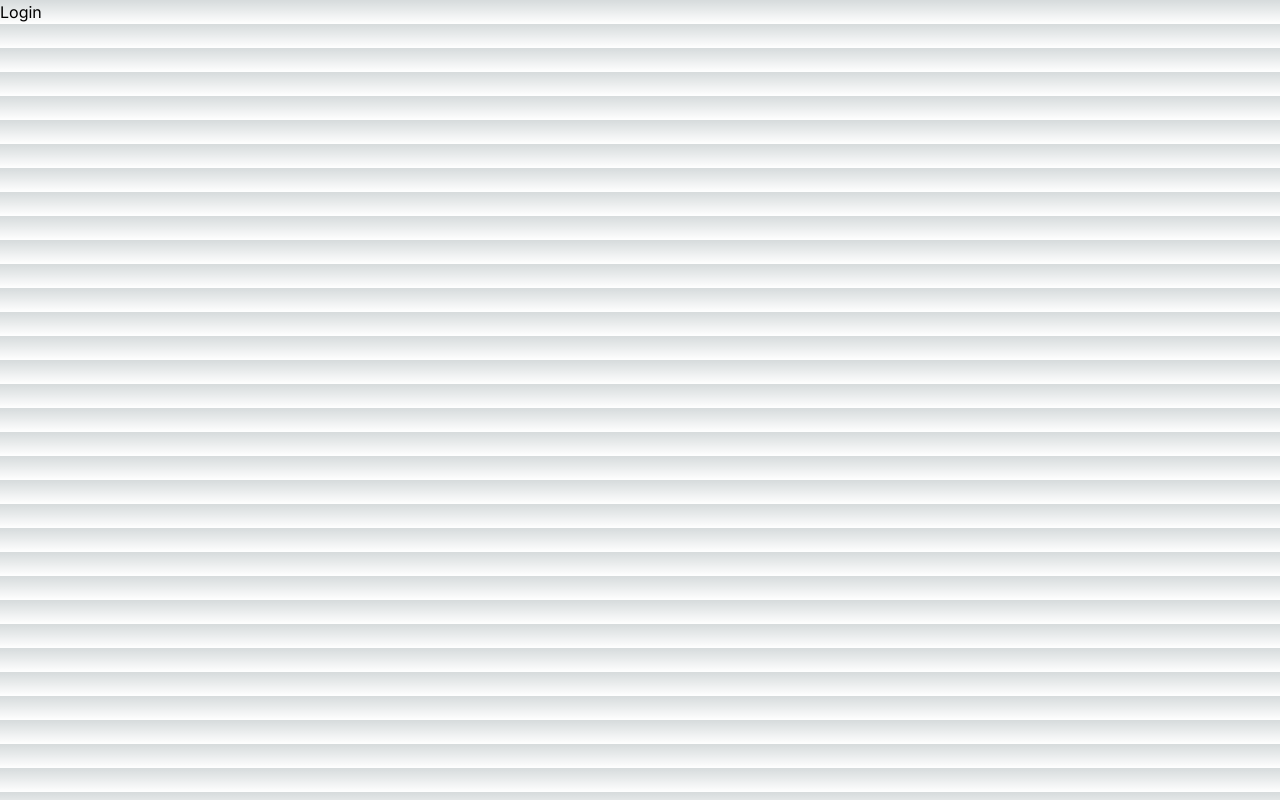
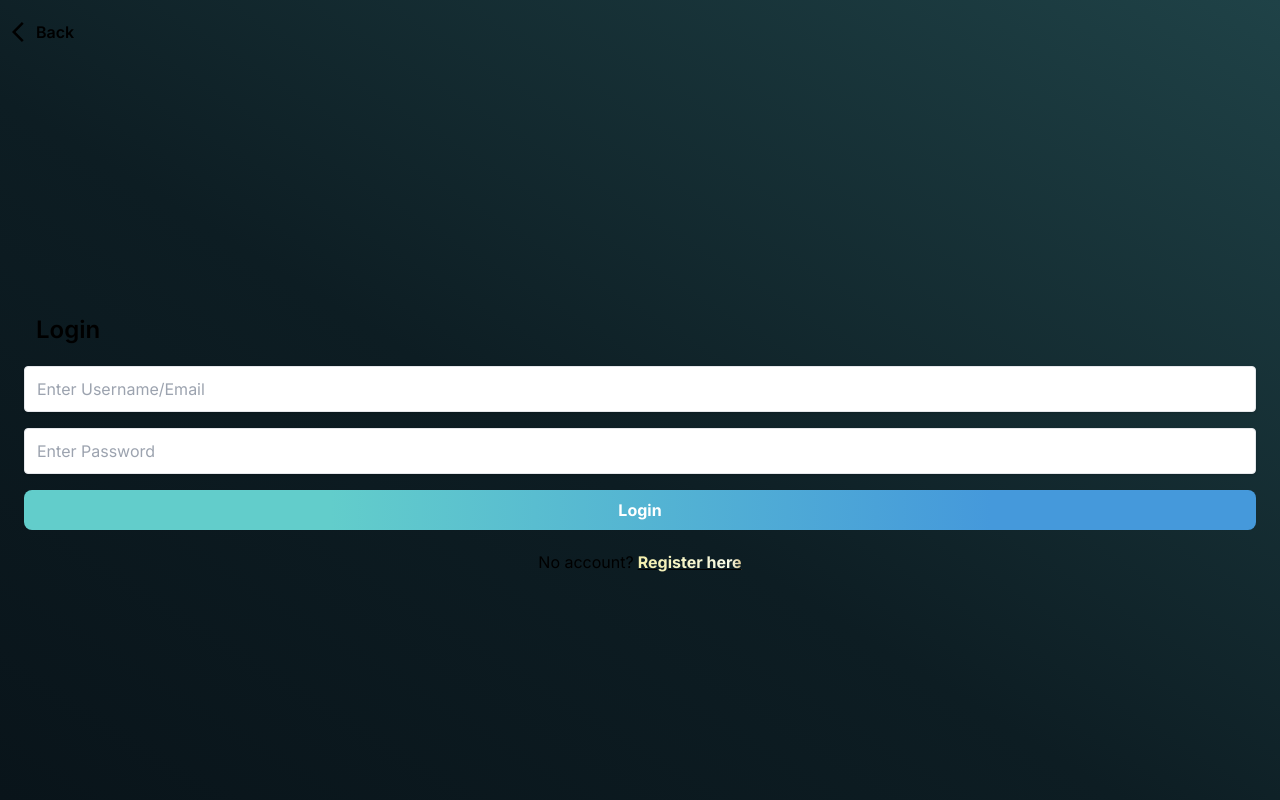
Before and after one commit to alifftwa/youapp-test, a Next.js app: page /login in a window 1280 px wide. Built offline with nearby package versions, Linux system fonts and the light colour scheme.

Commit message:
feat: create login page

```diff
--- a/src/app/_modules/login/pages/LoginPage.tsx
+++ b/src/app/_modules/login/pages/LoginPage.tsx
@@ -1,13 +1,58 @@
-"use client"
+"use client";
 
-import React from 'react'
+import { ArrowBackIos } from "@mui/icons-material";
+import React from "react";
 
 const LoginPage = () => {
   return (
-    <div>
-      Login
+    <div className="w-full h-screen overflow-hidden bg-cover bg-gradient-to-bl from-[#1F4247] from-[0%] via-[#0D1D23] via-[56.18%] to-[#09141A] to-[100%] ">
+      <div className="flex pt-5 pl-3">
+        <ArrowBackIos />
+        <p className="font-semibold">Back</p>
+      </div>
+
+      <div className="flex flex-col h-screen justify-center">
+        <div className="mx-6 my-5 align-middle">
+          <div className="mb-5 ml-3">
+            <h1 className="text-2xl font-semibold">Login</h1>
+          </div>
+
+          <div className="my-4">
+            <input
+              className="shadow appearance-none border rounded w-full py-3 px-3 text-gray-700 leading-tight focus:outline-none focus:shadow-outline"
+              id="username"
+              type="text"
+              placeholder="Enter Username/Email"
+            />
+          </div>
+          <div className="my-4">
+            <input
+              className="shadow appearance-none border rounded w-full py-3 px-3 text-gray-700 leading-tight focus:outline-none focus:shadow-outline"
+              id="username"
+              type="text"
+              placeholder="Enter Password"
+            />
+          </div>
+
+          <div>
+            <button className="w-full py-2 px-4 font-bold rounded-lg text-white bg-gradient-to-r from-[#62CDCB] from-[24.88%] to-[#4599DB] to-[78.49%]">
+              Login
+            </button>
+          </div>
+          <div>
+            <div className="flex justify-center mt-5">
+              <p className="">No account?</p>
+              <button className="pl-1 underline underline-offset-3">
+                <p className="font-bold text-transparent bg-clip-text bg-gradient-to-r from-[#F3EDA6] from-[-6.8%] via-[#F8FAE5] via-[89.01%] to-[#D5BE88] to-[100.43%]">
+                  Register here
+                </p>
+              </button>
+            </div>
+          </div>
+        </div>
+      </div>
     </div>
-  )
-}
+  );
+};
 
-export default LoginPage
+export default LoginPage;
```
Also changed, not shown: package.json (+8 -4 lines), 1 other file (tests, documents, lock files or other folders).
